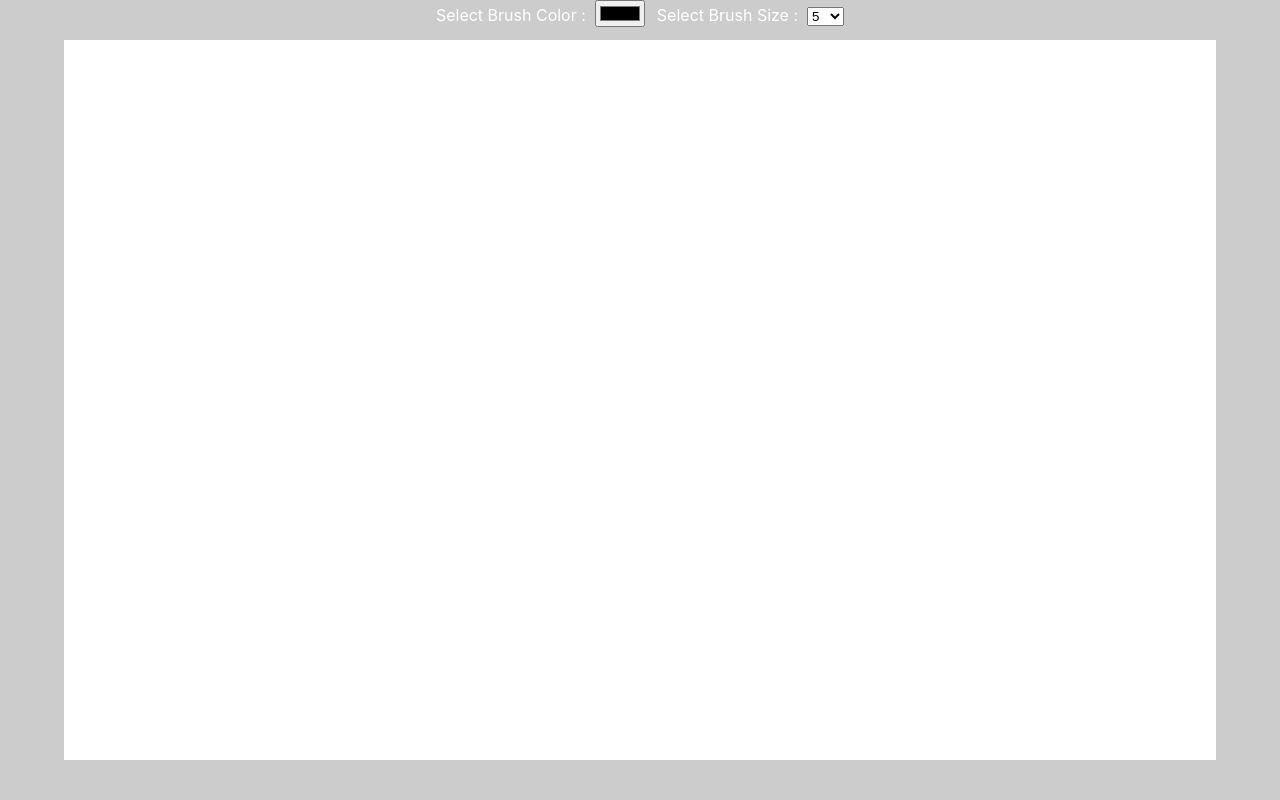
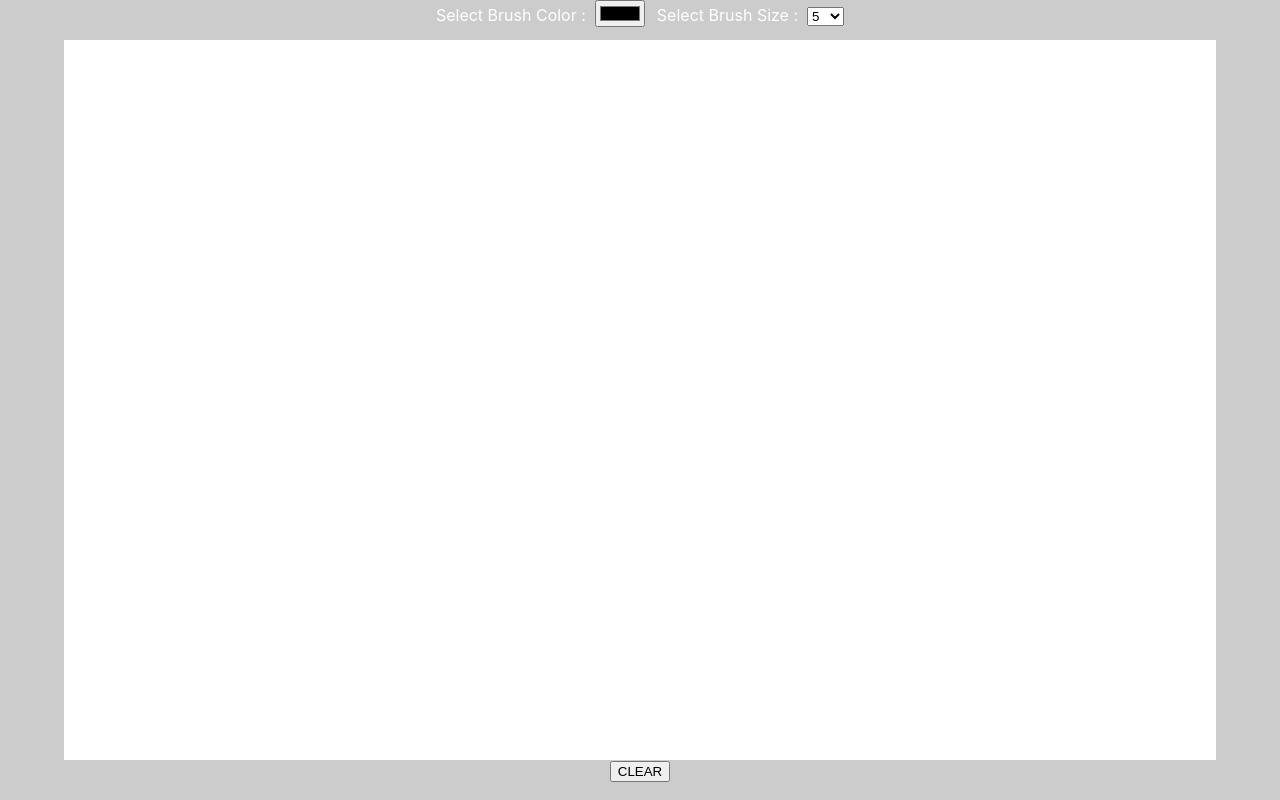
Before and after one commit to sleeplesseditor/ReactWhiteboard, a React (Create React App) app in the folder front-end/: page / in a window 1280 px wide. Built offline with nearby package versions, Linux system fonts and the light colour scheme.

Commit message:
Early attempt at clear function

```diff
--- a/front-end/public/index.html
+++ b/front-end/public/index.html
@@ -24,7 +24,7 @@
       work correctly both with client-side routing and a non-root public URL.
       Learn how to configure a non-root public URL by running `npm run build`.
     -->
-    <title>React App</title>
+    <title>React Whiteboard</title>
   </head>
   <body>
     <noscript>You need to enable JavaScript to run this app.</noscript>
--- a/front-end/src/components/Container.jsx
+++ b/front-end/src/components/Container.jsx
@@ -4,6 +4,7 @@ import Whiteboard from './Whiteboard';
 const Container = () => {
     const [colour, setColour] = useState('#000000');
     const [size, setSize] = useState('5');
+    const [clearCanvas, setClearCanvas] = useState(false);
 
     const changeColour = (params) => {
         setColour(params.target.value)
@@ -32,9 +33,15 @@ const Container = () => {
                         <option> 30 </option>
                     </select>
                 </div>
+                {/* <button onClick={() => setClearCanvas(true)}>Clear Canvas</button> */}
             </div>
             <div className="board-container">
-                <Whiteboard colour={colour} size={size} />
+                <Whiteboard
+                    clearCanvas={clearCanvas}
+                    colour={colour}
+                    setClearCanvas={setClearCanvas}
+                    size={size}
+                />
             </div>
         </div>
     )
--- a/front-end/src/components/Whiteboard.jsx
+++ b/front-end/src/components/Whiteboard.jsx
@@ -1,7 +1,7 @@
 import React, { useEffect } from 'react';
 import io from 'socket.io-client';
 
-const Whiteboard = ({ colour, size }) => {
+const Whiteboard = ({ clearCanvas, colour, setClearCanvas, size }) => {
     let timeout;
     let isDrawing = false;
     const socket = io.connect('http://localhost:5000');
@@ -18,17 +18,38 @@ const Whiteboard = ({ colour, size }) => {
             ctx.lineWidth = size;
             image.onload = function() {
                 ctx.drawImage(image, 0, 0);
-
                 isDrawing = false;
             };
             image.src = data;
         }, 200)
     })
 
+    const resetCanvas = () => {
+        socket.emit("canvas-clear")
+        const canvas = document.querySelector('#whiteboard');
+        const ctx = canvas.getContext('2d');
+        ctx.clearRect(0, 0, canvas.width, canvas.height);
+    }
+
+    socket.on("canvas-clear", function() {
+        const interval = setInterval(function(){
+            if(isDrawing) return;
+            isDrawing = true;
+            clearInterval(interval);
+            const image = new Image();
+            const canvas = document.querySelector('#whiteboard');
+            const ctx = canvas.getContext('2d');
+            image.onload = function() {
+                ctx.clearRect(0, 0, canvas.width, canvas.height);
+                isDrawing = false;
+            };
+            image.src = null;
+        }, 200)
+    })
+
     const drawOnCanvas = () => {
         const canvas = document.querySelector('#whiteboard');
         const ctx = canvas.getContext('2d');
-
         const sketch = document.querySelector('#sketch');
         const sketch_style = getComputedStyle(sketch);
         canvas.width = parseInt(sketch_style.getPropertyValue('width'));
@@ -80,9 +101,12 @@ const Whiteboard = ({ colour, size }) => {
     }, []);
 
     return (
-        <div className="sketch" id="sketch">
-            <canvas className="whiteboard" id="whiteboard" />
-        </div>
+        <>
+            <div className="sketch" id="sketch">
+                <canvas className="whiteboard" id="whiteboard" />
+            </div>
+            <button type="button" onClick={resetCanvas} id="btnClear">CLEAR</button>
+        </>
     )
 };
 
```
Also changed, not shown: 2 other files (tests, documents, lock files or other folders).
